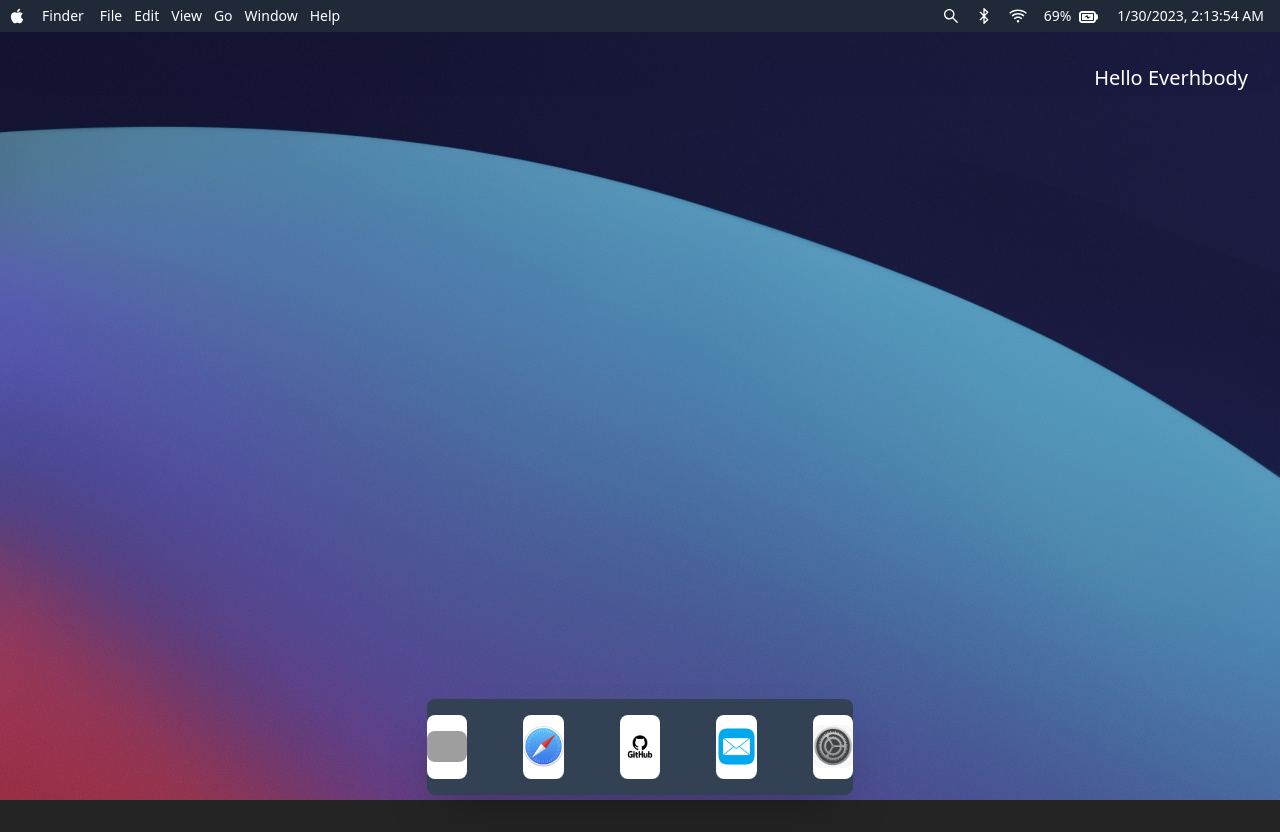
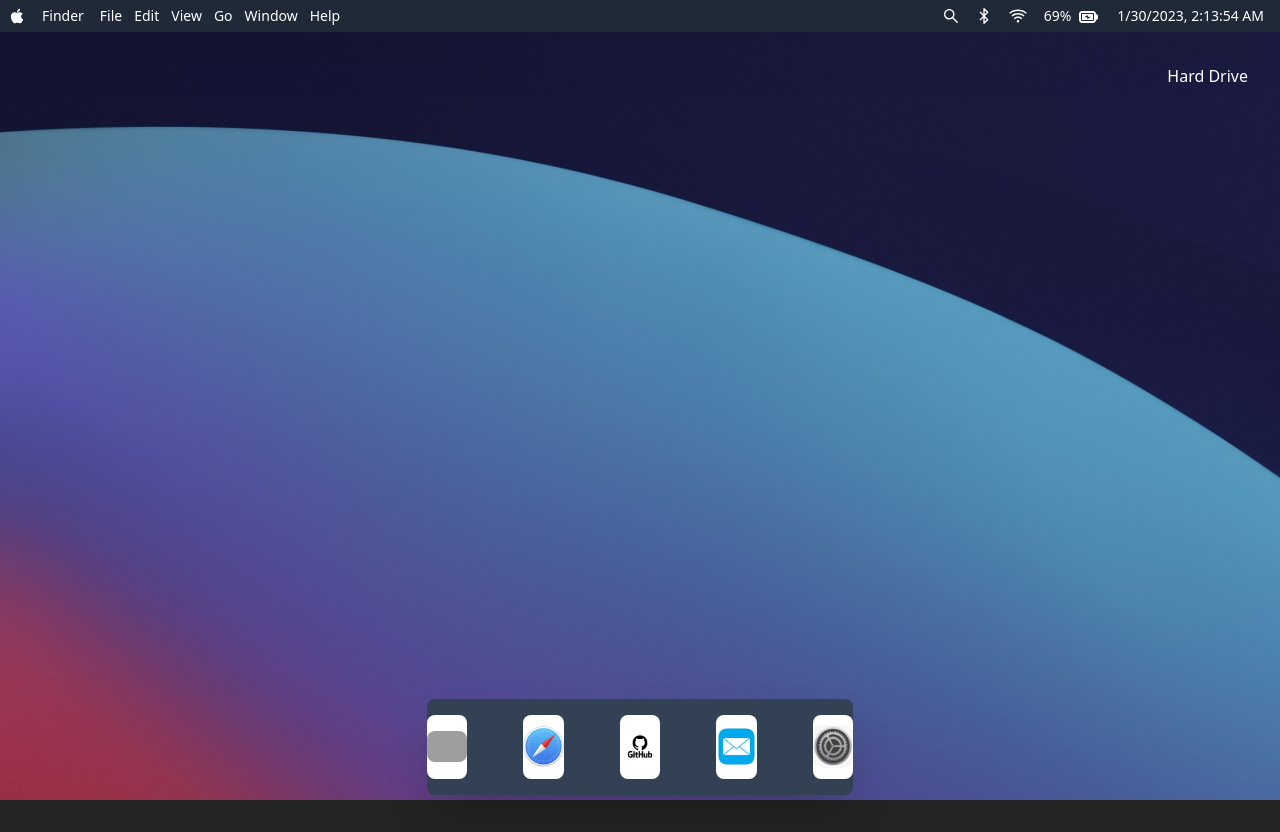
Before and after one commit to SilahicAmil/giga-sur, a React (Vite) app: page / in a window 1280 px wide. Built offline with nearby package versions, Linux system fonts and the light colour scheme; grey boxes are pictures that could not be loaded.

Commit message:
styling updates

```diff
--- a/components/Desktop/DesktopItem.jsx
+++ b/components/Desktop/DesktopItem.jsx
@@ -1,8 +1,8 @@
 const DesktopItem = ({}) => {
   return (
     <>
-      <div className="ml-auto flex font-sans">
-        <h1>Hello Everhbody</h1>
+      <div className=" ml-auto flex font-sans">
+        <p className="text-md">Hard Drive</p>
       </div>
     </>
   );
--- a/src/App.jsx
+++ b/src/App.jsx
@@ -7,7 +7,7 @@ function App() {
     <>
       <TopNav />
       <div className="h-full w-[100vw]  text-white">
-        <div className=" flex h-5/6 w-full p-8 text-xl ">
+        <div className=" flex h-5/6 w-full p-8 ">
           <DesktopItem />
         </div>
         <BottomNav />
```
